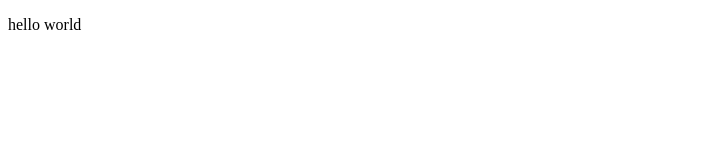
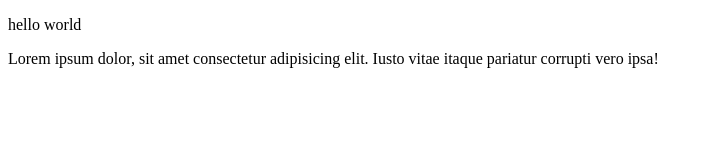
Before and after one commit to mebushraa/assmt-b13, a plain HTML site: page index.html in a window 1280 px wide. Shown: the whole page, without its empty margins (0-712 px from the left). Drawn offline with Linux system fonts and the light colour scheme.

Commit message:
for checking

```diff
--- a/index.html
+++ b/index.html
@@ -10,5 +10,9 @@
   </head>
   <body>
     <p>hello world</p>
+    <p>
+      Lorem ipsum dolor, sit amet consectetur adipisicing elit. Iusto vitae
+      itaque pariatur corrupti vero ipsa!
+    </p>
   </body>
 </html>
```
Also changed, not shown: 1 other file.
